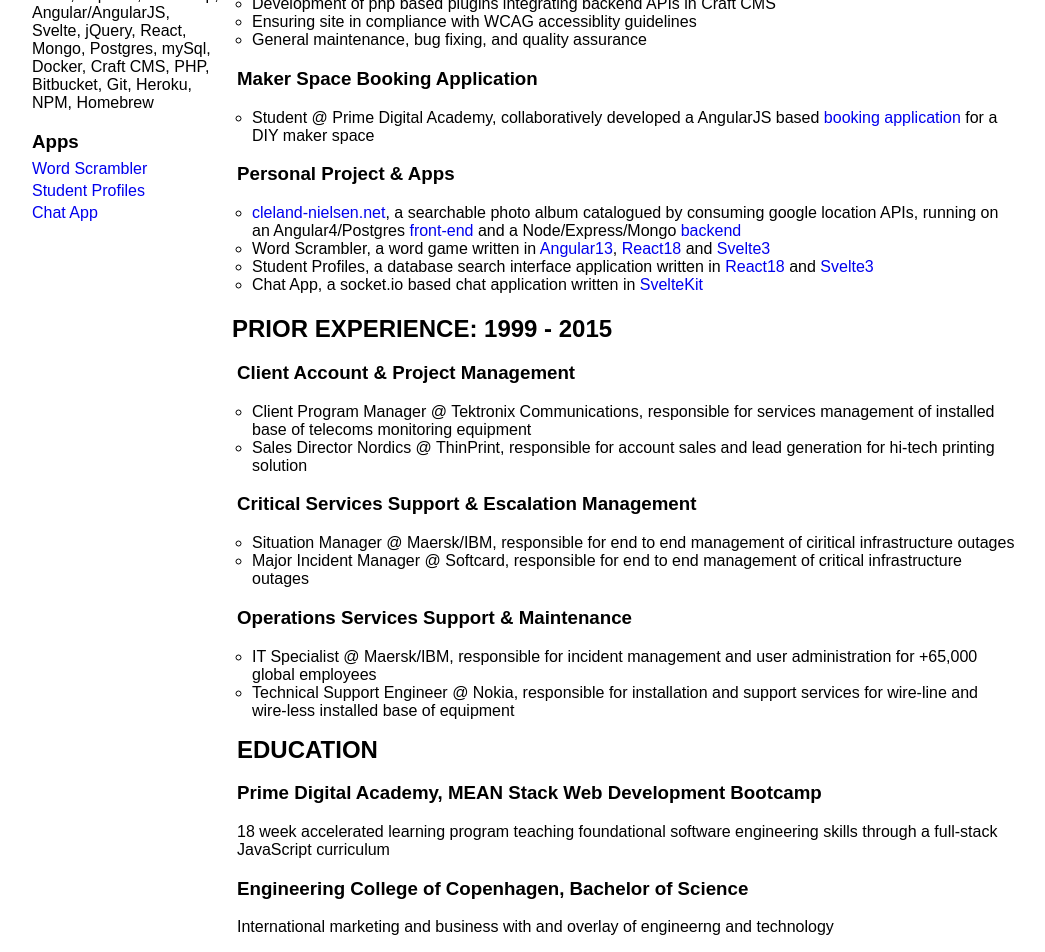
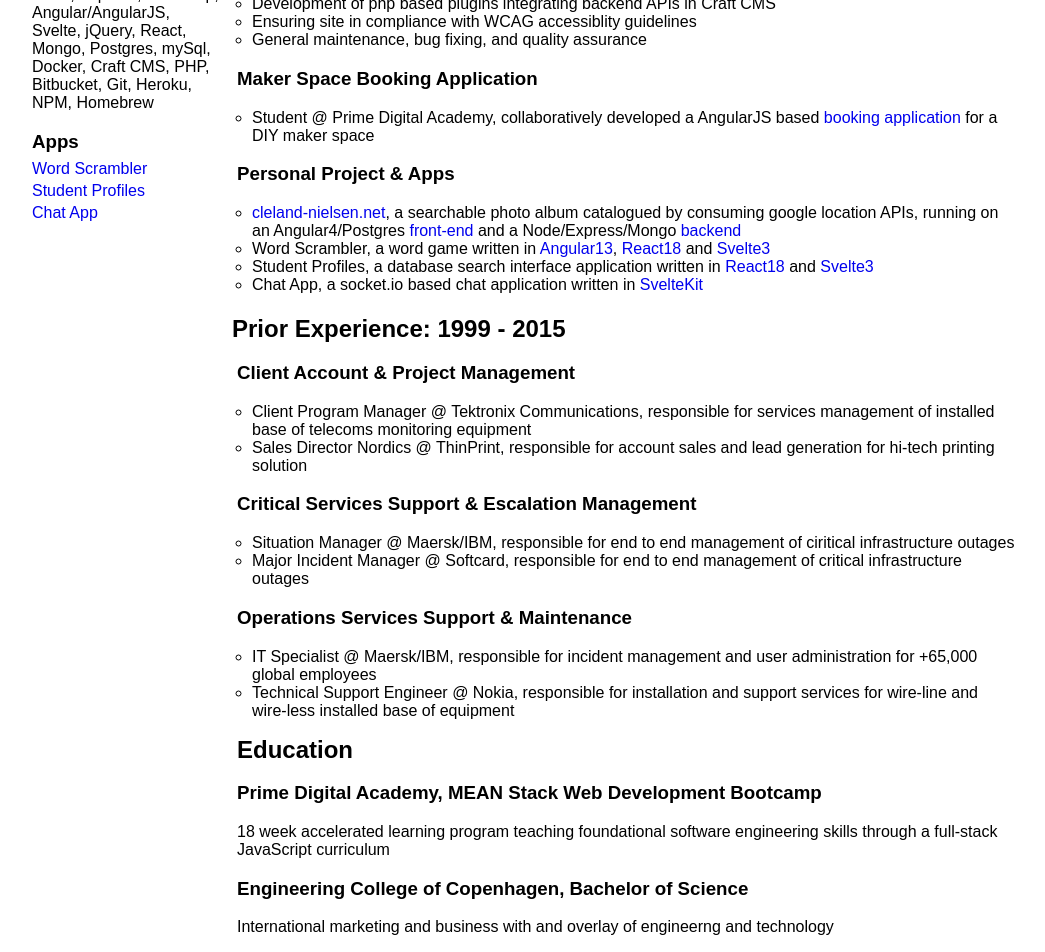
Before and after one commit to alnig441/alnig441.github.io, a SvelteKit app: page / in a window 1280 px wide. Shown: the part 423-1375 px from the top of the page, without its empty margins (113-1158 px from the left). Built offline with nearby package versions, Linux system fonts and the light colour scheme; no server answers; some icons are missing.

Commit message:
css clean-up

```diff
--- a/src/routes/+page.svelte
+++ b/src/routes/+page.svelte
@@ -89,15 +89,15 @@
         <h3>Apps</h3>
         <p class="right" id="scrambler">
           <a class="heroku menu-item noprint" href="https://allan-nielsen-word-scrambler.herokuapp.com" >Word Scrambler<Icon icon="ci:external-link" inline={true} /></a>
-          <span class="print"><Icon icon="bxl:heroku" inline={true} />https://allan-nielsen-word-scrambler.herokuapp.com</span>
+          <span class="print"><Icon icon="bxl:heroku" inline={true} /> https://allan-nielsen-word-scrambler.herokuapp.com</span>
         </p>
         <p class="right" id="profiles">
           <a class="heroku menu-item noprint" href="https://allan-nielsen-student-profiles.herokuapp.com" >Student Profiles<Icon icon="ci:external-link" inline={true} /></a>
-          <span class="print"><Icon icon="bxl:heroku" inline={true} />https://allan-nielsen-student-profiles.herokuapp.com</span>
+          <span class="print"><Icon icon="bxl:heroku" inline={true} /> https://allan-nielsen-student-profiles.herokuapp.com</span>
         </p>
         <p class="right" id="chat">
           <a class="heroku menu-item noprint" href="https://allan-nielsen-chat-app.herokuapp.com/" >Chat App<Icon icon="ci:external-link" inline={true} /></a>
-          <span class="print"><Icon icon="bxl:heroku" inline={true} />https://allan-nielsen-chat-app.herokuapp.com/</span>
+          <span class="print"><Icon icon="bxl:heroku" inline={true} /> https://allan-nielsen-chat-app.herokuapp.com/</span>
         </p>
       </div>
     </span>
@@ -175,7 +175,7 @@
 
 
     <div class="item col2 section-header" id="dev-exp">
-      <h2>DEVELOPMENT EXPERIENCE: 2016 -</h2>
+      <h2>Development Experience: 2016 -</h2>
       <div class="item col2 experience" id="dev-exp-1">
         <h3>End-to-end Client Support</h3>
         <p>Independent contractor @ RawaySmith, responsible for providing end-to-end support for YMCA's corporate site</p>
@@ -212,7 +212,7 @@
 
 
     <div class="item col2 section-header" id="prior-exp">
-      <h2>PRIOR EXPERIENCE: 1999 - 2015</h2>
+      <h2>Prior Experience: 1999 - 2015</h2>
       <div class="item col2 experience" id="prior-exp-1">
         <h3>Client Account & Project Management</h3>
         <ul>
@@ -235,7 +235,7 @@
         </ul>
       </div>
       <div class="item col2 section-header" id="education">
-        <h2>EDUCATION</h2>
+        <h2>Education</h2>
       </div>
       <div class="item col2 education" id="edu-1">
         <h3>Prime Digital Academy, MEAN Stack Web Development Bootcamp</h3>
@@ -256,12 +256,10 @@
   .grid-container {
     grid-template-areas:
       'header header'
-      'sidebar section'
-      'sidebar section'
-      'sidebar section'
-      'sidebar section'
-      'sidebar section'
-      'sidebar section'
+      'details objective'
+      'skills dev-exp'
+      'sidebar prior-experience'
+      'sidebar education'
       ;
   }
 
@@ -271,16 +269,26 @@
   }
 
   #desktop-view-row2 {
-    grid-column: 1;
-    grid-row: 2;
+    grid-area: details;
   }
   #desktop-view-row3 {
-    grid-column: 1;
-    grid-row: 3;
+    grid-area: skills;
   }
 
   #skills-desktop p {
     margin-top: 0px;
+  }
+
+  #objective {
+    grid-area: objective;
+  }
+
+  #dev-exp {
+    grid-area: dev-exp;
+  }
+
+  #education {
+    grid-area: education;
   }
 
   .col1 {
@@ -291,46 +299,58 @@
     margin-bottom: 5px;
   }
 
+  .item {
+    padding: 0px 5px 0px 5px;
+    text-align: left;
+  }
+
+  .section-header > h2 {
+    margin: 5px 0px;
+    padding-top: 0px;
+    padding-bottom: 0px;
+  }
+
+  .left, .right {
+    margin: 0 2px 2px 0;
+    padding: none;
+  }
+
   @media screen and (max-width: 700px) {
-    body {
-      margin: 0;
-      width: 100%;
-    }
-
-    main {
-      /* margin-right: 20px; */
-    }
-
     .grid-container {
       grid-template-areas:
       'header'
-      'section'
-      'section'
-      'section'
-      'section'
+      'objective'
+      'handheld-view-1'
+      'dev-exp'
+      'handheld-view-2'
+      'prior-exp'
+      'education'
     }
 
-    .col1 {
-      grid-area: section;
-      grid-row: 1;
+    .col1.sidebar {
       display: initial;
     }
 
+    .col0.sidebar {
+      display: none;
+    }
+
     #header {
+      position: sticky;
+      position: -webkit-sticky;
+      top: 0;
       grid-column: 1;
       text-align: center;
+      background-color: white;
+      opacity: 0.9;
     }
 
     #objective {
-      grid-row: 2;
-    }
-
-    #desktop-view-row2, #desktop-view-row3 {
-      display: none;
+      grid-area: objective;
     }
 
     #handheld-view-row3 {
-      grid-row: 3;
+      grid-area: handheld-view-1;
     }
 
     #details-handheld, #resources-handheld {
@@ -344,12 +364,12 @@
     }
 
     #dev-exp {
-      grid-row: 4;
+      grid-area: dev-exp;
     }
 
     #handheld-view-row5 {
+      grid-area: handheld-view-2;
       padding: 0 10px;
-      grid-row: 5;
     }
 
     #handheld-view-row5 h3 {
@@ -361,7 +381,11 @@
     }
 
     #prior-exp {
-      grid-row: 6;
+      grid-area: prior-exp;
+    }
+
+    #education {
+      grid-area: education;
     }
   }
 
--- a/static/global.css
+++ b/static/global.css
@@ -1,7 +1,4 @@
-.item {
-  padding: 0px 5px 0px 5px;
-  text-align: left;
-}
+
 
 body {
   width: 1000px;
@@ -15,10 +12,6 @@
   padding-left: 15px;
 }
 
-h1 {
-  position: relative;
-}
-
 a {
   text-decoration: none;
 }
@@ -27,42 +20,7 @@
   display: none;
 }
 
-
-.section-header > h2 {
-  margin: 5px 0px;
-  padding-top: 0px;
-  padding-bottom: 0px;
-}
-
-.flex-container {
-  grid-column: 1;
-  grid-row: 2;
-}
-
-#objective {
-  grid-column: 2 ;
-  grid-row: 2 ;
-}
-
-#dev-exp {
-  grid-column: 2;
-  grid-row: 3;
-}
-
-#skills {
-  grid-row: 4;
-}
-
-.left, .right {
-  margin: 0 2px 2px 0;
-  padding: none;
-}
-
-i.right {
-  display: none;
-}
-
-.outer-container {
+.grid-container {
   display: grid;
   grid-template-columns: 200px auto;
 }
@@ -72,5 +30,5 @@
 }
 
 .col2 {
-  grid-column: 2 / span 2;
+  grid-column: 2 / span 1;
 }
--- a/static/handheld.css
+++ b/static/handheld.css
@@ -5,9 +5,4 @@
   .grid-container {
     grid-template-columns: 100%;
   }
-
-  .col2, #objective, #dev-exp {
-    grid-column: 1;
-  }
-
 }
--- a/static/print.css
+++ b/static/print.css
@@ -17,16 +17,4 @@
     margin: 0px;
     padding: none;
   }
-
-  #desktop-view-row2 {
-    grid-column: 1;
-    grid-row: 2;
-  }
-  #desktop-view-row3 {
-    grid-column: 1;
-    grid-row: 3;
-  }
-  .col1 {
-    display: none;
-  }
 }
```
